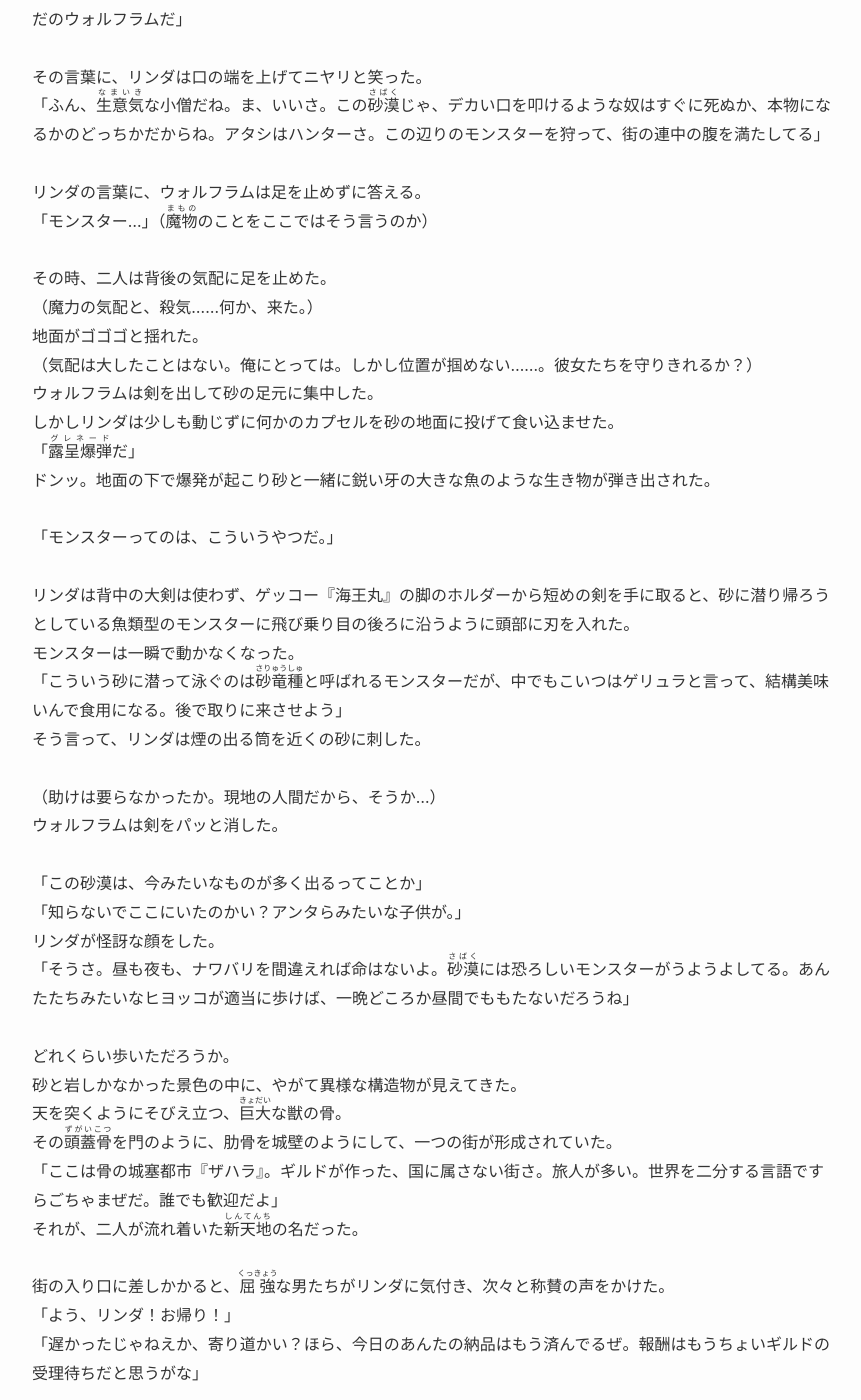
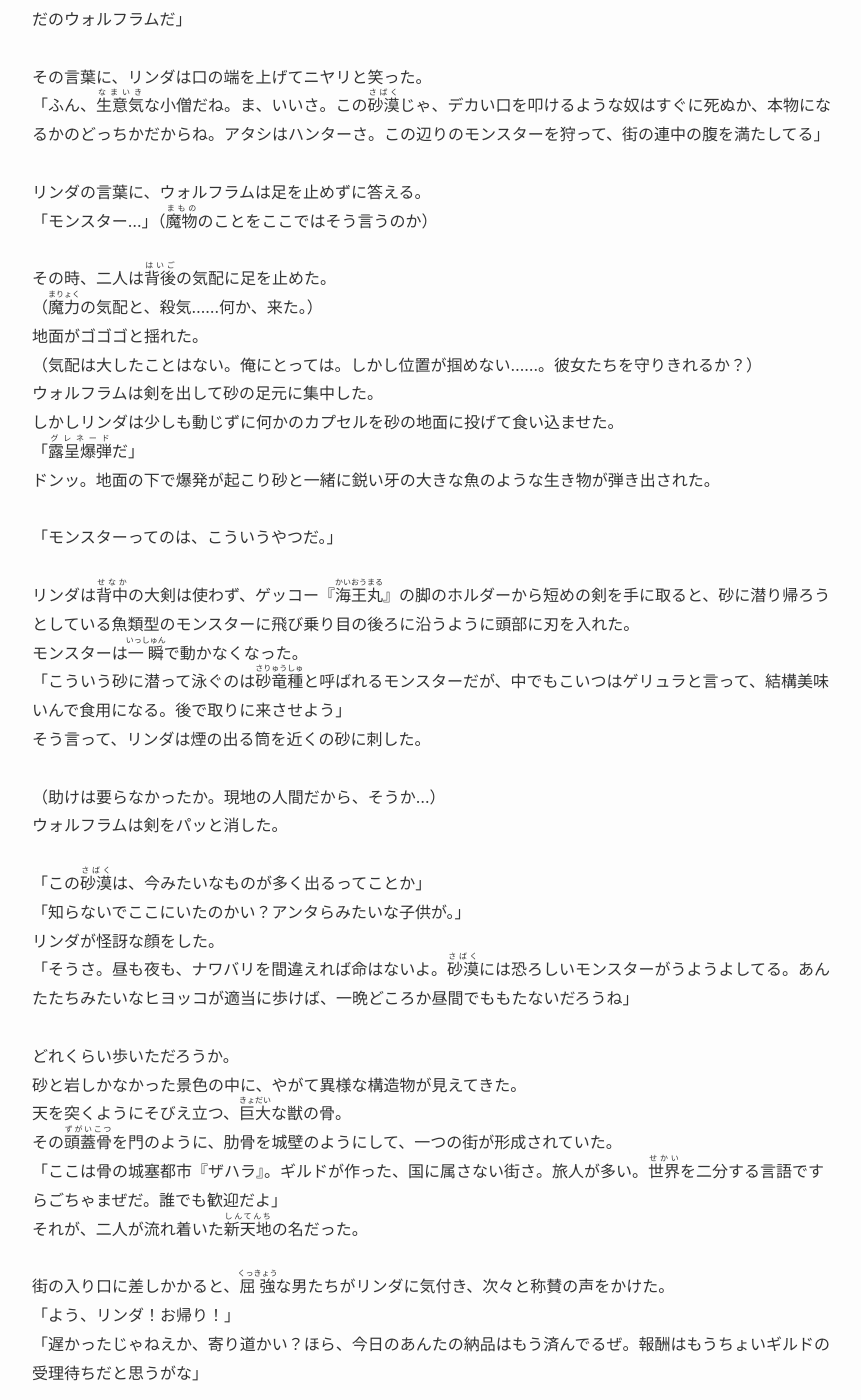
Before and after one commit to MikakoWorld/unison-gate-beta, a Jekyll site: the page built from docs/part01/04_転移と新天地.md, in a window 1280 px wide and 1400 px high, scrolled down 3156 px. Shown: the whole window, without its empty margins (208-1069 px from the left). Built offline with Jekyll 4.4.1, drawn with Linux system fonts in a browser that asks for light colours; some of the changed text lies outside the part shown.

Commit message:
4話ルビ

```diff
--- a/docs/part01/04_転移と新天地.md
+++ b/docs/part01/04_転移と新天地.md
@@ -73,14 +73,14 @@ layout: novel
 服装や持ち物、傷の有無まで余さず目を走らせた。<br>
 「アタシはガキの面倒を見る暇はないんだ。だがウチで寝泊まりくらいならさせてやる。その子はこのゲッコーに乗せな。面倒を見るのはあんただよ。さあ、ついて来な」<br>
 <br>
-リンダは口では突き放すが、本心は面倒見がいい。<br>
+リンダは口では<ruby>突<rt>つ</rt></ruby>き<ruby>放<rt>はな</rt></ruby>すが、本心は面倒見がいい。<br>
 素直に助けを求められない少年に、素直に助けたいとも言わない彼女だからそう言ったのだ。<br>
 <br>
 ゲッコーと紹介された大きなトカゲの背に、彼女はリナを軽々と乗せた。<br>
 ウォルフラムはそれを黙って見届けると、自らの足で<ruby>砂漠<rt>さばく</rt></ruby>を歩き始める。<br>
 女性はトカゲ越しに覗き込み、ウォルフラムに声をかけた。<br>
 <br>
-「アタシはリンダ。このゲッコーは海王丸。で、坊や。あんた、名前はなんて言うんだい？」<br>
+「アタシはリンダ。このゲッコーは<ruby>海王丸<rt>かいおうまる</rt></ruby>。で、坊や。あんた、名前はなんて言うんだい？」<br>
 「……ウォルフラムだ」<br>
 <br>
 ぶっきらぼうな答えに、リンダは眉一つ動かさない。<br>
@@ -93,8 +93,8 @@ layout: novel
 リンダの言葉に、ウォルフラムは足を止めずに答える。<br>
 「モンスター…」（<ruby>魔物<rt>まもの</rt></ruby>のことをここではそう言うのか）<br>
 <br>
-その時、二人は背後の気配に足を止めた。<br>
-（魔力の気配と、殺気……何か、来た。）<br>
+その時、二人は<ruby>背後<rt>はいご</rt></ruby>の気配に足を止めた。<br>
+（<ruby>魔力<rt>まりょく</rt></ruby>の気配と、殺気……何か、来た。）<br>
 地面がゴゴゴと揺れた。<br>
 （気配は大したことはない。俺にとっては。しかし位置が掴めない……。彼女たちを守りきれるか？）<br>
 ウォルフラムは剣を出して砂の足元に集中した。<br>
@@ -104,15 +104,15 @@ layout: novel
 <br>
 「モンスターってのは、こういうやつだ。」<br>
 <br>
-リンダは背中の大剣は使わず、ゲッコー『海王丸』の脚のホルダーから短めの剣を手に取ると、砂に潜り帰ろうとしている魚類型のモンスターに飛び乗り目の後ろに沿うように頭部に刃を入れた。<br>
-モンスターは一瞬で動かなくなった。<br>
+リンダは<ruby>背中<rt>せなか</rt></ruby>の大剣は使わず、ゲッコー『<ruby>海王丸<rt>かいおうまる</rt></ruby>』の脚のホルダーから短めの剣を手に取ると、砂に潜り帰ろうとしている魚類型のモンスターに飛び乗り目の後ろに沿うように頭部に刃を入れた。<br>
+モンスターは<ruby>一瞬<rt>いっしゅん</rt></ruby>で動かなくなった。<br>
 「こういう砂に潜って泳ぐのは<ruby>砂竜種<rt>さりゅうしゅ</rt></ruby>と呼ばれるモンスターだが、中でもこいつはゲリュラと言って、結構美味いんで食用になる。後で取りに来させよう」<br>
 そう言って、リンダは煙の出る筒を近くの砂に刺した。<br>
 <br>
 （助けは要らなかったか。現地の人間だから、そうか…）<br>
 ウォルフラムは剣をパッと消した。<br>
 <br>
-「この砂漠は、今みたいなものが多く出るってことか」<br>
+「この<ruby>砂漠<rt>さばく</rt></ruby>は、今みたいなものが多く出るってことか」<br>
 「知らないでここにいたのかい？アンタらみたいな子供が。」<br>
 リンダが怪訝な顔をした。<br>
 「そうさ。昼も夜も、ナワバリを間違えれば命はないよ。<ruby>砂漠<rt>さばく</rt></ruby>には恐ろしいモンスターがうようよしてる。あんたたちみたいなヒヨッコが適当に歩けば、一晩どころか昼間でももたないだろうね」<br>
@@ -121,7 +121,7 @@ layout: novel
 砂と岩しかなかった景色の中に、やがて異様な構造物が見えてきた。<br>
 天を突くようにそびえ立つ、<ruby>巨大<rt>きょだい</rt></ruby>な獣の骨。<br>
 その<ruby>頭蓋骨<rt>ずがいこつ</rt></ruby>を門のように、肋骨を城壁のようにして、一つの街が形成されていた。<br>
-「ここは骨の城塞都市『ザハラ』。ギルドが作った、国に属さない街さ。旅人が多い。世界を二分する言語ですらごちゃまぜだ。誰でも歓迎だよ」<br>
+「ここは骨の城塞都市『ザハラ』。ギルドが作った、国に属さない街さ。旅人が多い。<ruby>世界<rt>せかい</rt></ruby>を二分する言語ですらごちゃまぜだ。誰でも歓迎だよ」<br>
 それが、二人が流れ着いた<ruby>新天地<rt>しんてんち</rt></ruby>の名だった。<br>
 <br>
 街の入り口に差しかかると、<ruby>屈強<rt>くっきょう</rt></ruby>な男たちがリンダに気付き、次々と称賛の声をかけた。<br>
@@ -189,7 +189,7 @@ layout: novel
 リンダが大きな布を広げ、その上で<ruby>巨大<rt>きょだい</rt></ruby>な大剣や傷のついた鎧を手入れしている。<br>
 <br>
 「助かった。礼を言う」<br>
-「ん。で、どうしたんだい。何か言いたそうな顔して。アトラトル砂漠にいた経緯でも、話したくなったかい？」<br>
+「ん。で、どうしたんだい。何か言いたそうな顔して。アトラトル<ruby>砂漠<rt>さばく</rt></ruby>にいた経緯でも、話したくなったかい？」<br>
 <br>
 ウォルフラムは少し<ruby>逡巡<rt>ためら</rt></ruby>った後、本題を切り出した。<br>
 死ぬための<ruby>情報<rt>じょうほう</rt></ruby>を、集めなければならない。<br>
@@ -217,13 +217,13 @@ layout: novel
 <br>
 受付で手続きをしたいと告げると、ザハラでの通貨が<ruby>必要<rt>ひつよう</rt></ruby>だと言われる。<br>
 しかし、そんなものがなくても手はあることを、ウォルフラムは知っていた。<br>
-ギルドは複数国の連盟で、魔物の討伐や研究のために作られた組織。<br>
+ギルドは複数国の連盟で、<ruby>魔物<rt>まもの</rt></ruby>の討伐や<ruby>研究<rt>けんきゅう</rt></ruby>のために作られた組織。<br>
 <br>
-（帝国もギルド運営に投資している。連盟国の通貨の価値は分かるはずだ。）<br>
+（<ruby>帝国<rt>ていこく</rt></ruby>もギルド運営に投資している。連盟国の通貨の価値は分かるはずだ。）<br>
 <br>
 彼は黙って、ポケットから一枚の<ruby>金貨<rt>きんか</rt></ruby>をカウンターに置いた。<br>
 「これでいいか？」<br>
-アークライトの帝国金貨だ。足がつくのは分かっている。<br>
+アークライトの<ruby>帝国<rt>ていこく</rt></ruby><ruby>金貨<rt>きんか</rt></ruby>だ。足がつくのは分かっている。<br>
 ――でも、どうせ死ぬんだ。関係ない。<br>
 <br>
 受付係の男は、最初面倒くさそうにそれを受け取ったが、<ruby>帝国<rt>ていこく</rt></ruby>紋章が刻まれた純金の輝きに目を見開いた。<br>
```
